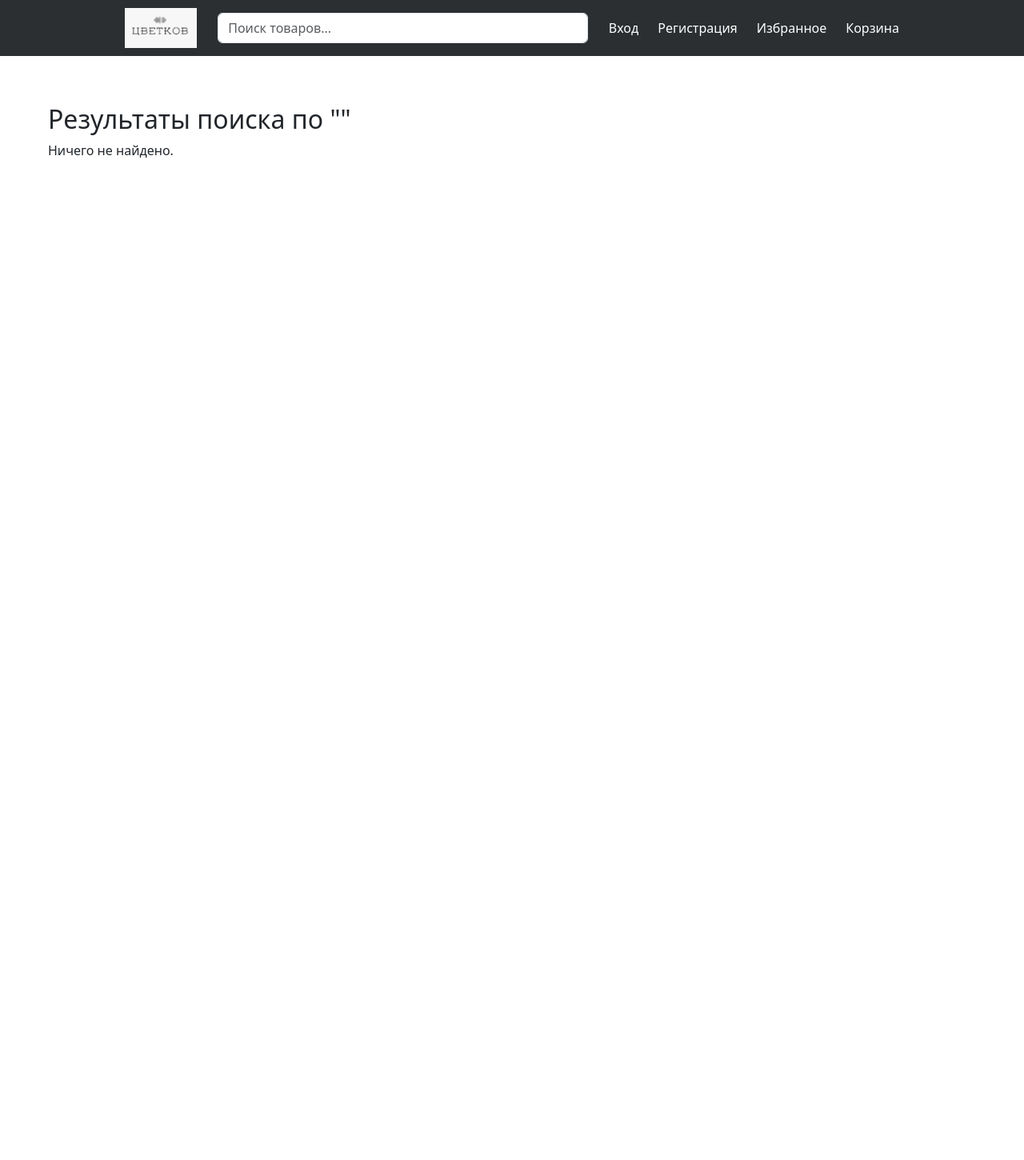
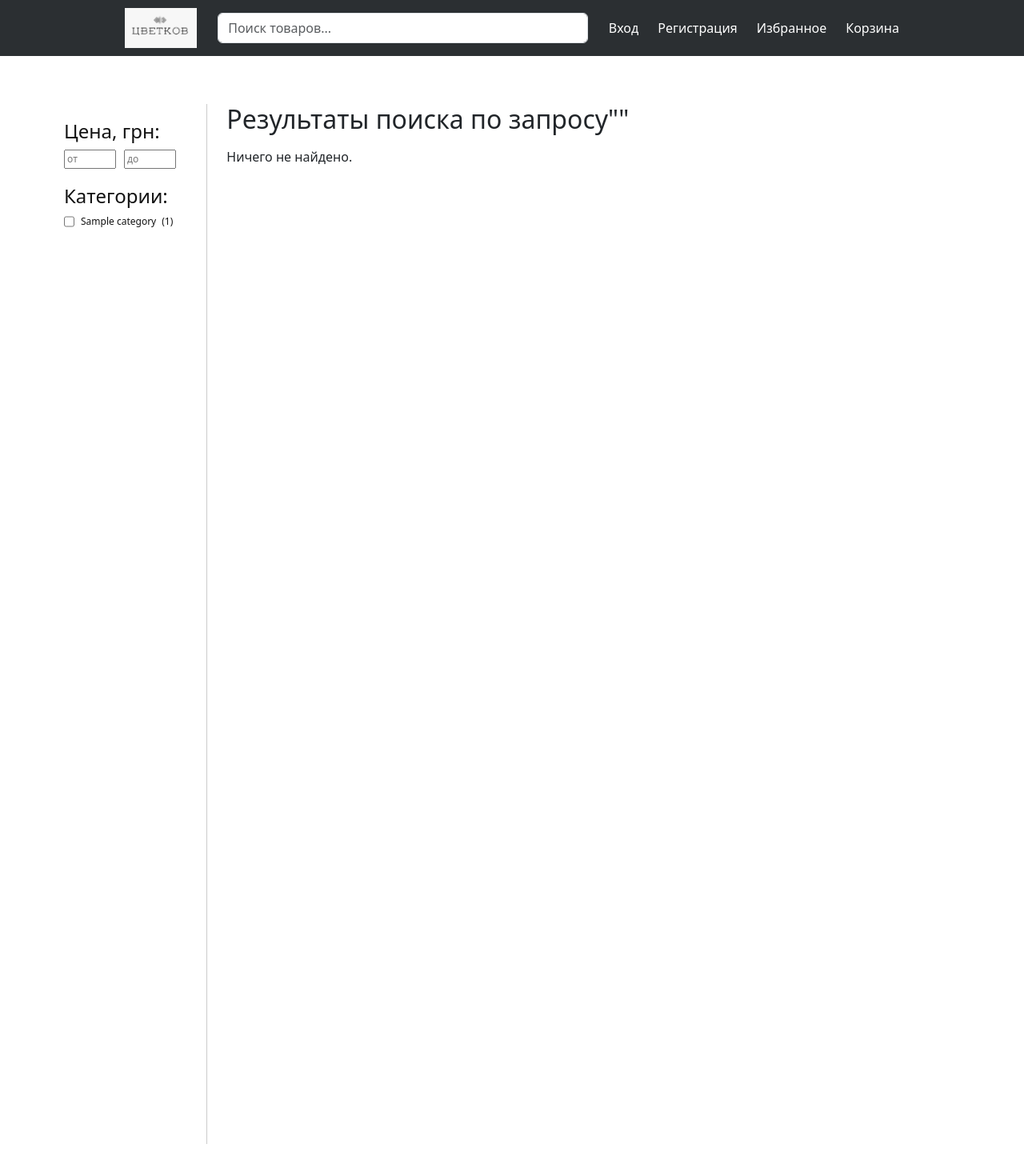
Before and after one commit to 55Alexandr55/Tsvetkov_Shop, a Django app: page /search/ in a window 1280 px wide. Shown: the whole page at 80% size. Before the commit the page ends 198 px from the top, so only its background shows below. Run offline with Django 5.2, Linux system fonts and the light colour scheme; tables that the repository leaves empty hold one stand-in row (values such as "Sample post"); some libraries are stand-ins or nearby versions.

Commit message:
Фикс поиска. Починил выпадающее окно, починил вывод подходящих товаров по запросу + визуал

```diff
--- a/delivery/templates/delivery_form.html
+++ b/delivery/templates/delivery_form.html
@@ -17,7 +17,7 @@
     <div class="mb-3">
       <label class="form-label">Спосіб доставки:</label>
       <select class="form-select" x-model="deliveryMethod">
-        <option value="pickup">Самовивіз</option>
+        <option value="pickup">Самовивіз з м.Одеса проспект Шевченка, 1</option>
         <option value="np">Нова Пошта</option>
       </select>
     </div>
--- a/main/templates/main/base.html
+++ b/main/templates/main/base.html
@@ -54,6 +54,34 @@
             </form>
         </div>
 
+
+        <ul class="list-group position-absolute w-100 z-3 mt-1"
+    x-show="show && results.length"
+    style="max-height: 250px; overflow-y: auto;">
+
+    <!-- Заголовок "История поиска" -->
+    <template x-if="!query.length">
+        <li class="list-group-item active text-white bg-secondary small">
+            История поиска:
+        </li>
+    </template>
+
+    <template x-for="item in results" :key="item.id || item">
+        <li
+            class="list-group-item list-group-item-action"
+            x-text="item.name || item"
+            @click.prevent="selectItem(item)"
+        ></li>
+    </template>
+</ul>
+
+
+
+
+
+
+
+
         <!-- Навигация -->
         <navbar class="header-nav">
             <ul class="header-list d-flex flex-wrap gap-4 m-0 p-0">
@@ -81,8 +109,7 @@
     <script src="{% static 'bootstrap/js/bootstrap.bundle.min.js' %}"></script>
     <script src="https://unpkg.com/alpinejs" defer></script>
 
-
-    <script>
+ <script>
         {% comment %} скрипт для фильтрации {% endcomment %}
         document.addEventListener('DOMContentLoaded', function() {
             const checkboxes = document.querySelectorAll('.category-option input[type="checkbox"]');
--- a/main/templates/main/product/detail.html
+++ b/main/templates/main/product/detail.html
@@ -1,3 +1,5 @@
+from .models import Item, Category
+
 {% extends 'main/base.html' %}
 {% load static %}
 
--- a/main/templates/main/product/search_results.html
+++ b/main/templates/main/product/search_results.html
@@ -1,34 +1,67 @@
 {% extends 'main/base.html' %}
 {% load static %}
 
-{% block title %}
-    {{ item.name }}
-{% endblock title %}
-<link rel="stylesheet" href="{% static 'css/main.css' %}">
+{% block title %}Результаты поиска{% endblock title %}
+
 {% block content %}
-<h2>Результаты поиска по "{{ query }}"</h2>
+<div class="catalog d-flex">
+    <!-- Сайдбар фильтhf -->
+    <form method="get" action="{% url 'main:item_search' %}" class="sidebar" id="filter-form">
 
-{% if products %}
-    <div class="row">
-        {% for product in products %}
-            <div class="col-md-4">
-                <div class="card mb-3">
-                    {% if product.image %}
-                        <img src="{{ product.image.url }}" class="card-img-top" alt="{{ product.name }}">
-                    {% endif %}
-                    <div class="card-body">
-                        <h5 class="card-title">{{ product.name }}</h5>
-                        <p class="card-text">{{ product.description|truncatechars:100 }}</p>
-                        <p class="card-text"><strong>{{ product.price }} ₴</strong></p>
-                    </div>
-                </div>
+        <input type="hidden" name="q" value="{{ query }}">
+
+        <h4 class="price-head">Цена, грн:</h4>
+        <div class="price-range">
+            <input type="number" name="min_price" id="min_price" placeholder="от"
+                   value="{{ request.GET.min_price }}" oninput="debounceApplyFilters()">
+            <input type="number" name="max_price" id="max_price" placeholder="до"
+                   value="{{ request.GET.max_price }}" oninput="debounceApplyFilters()">
+        </div>
+
+        <h4 class="category-head">Категории:</h4>
+        {% for category in categories %}
+            <div class="category-option d-flex gap-2">
+                <input type="checkbox" name="category" id="category-{{ category.slug }}" value="{{ category.slug }}"
+                       {% if category.slug in selected_categories %}checked{% endif %} onchange="applyFilters()">
+                <label for="category-{{ category.slug }}" class="d-flex">
+                    <div class="category-name">{{ category.name }}</div>
+                    <div class="category-len">({{ category.get_item_count }})</div>
+                </label>
             </div>
         {% endfor %}
+    </form>
+
+    <!-- Результаты поиска -->
+    <div class="product-list">
+        <h2 class="mb-3 ms-4">Результаты поиска по запросу"{{ query }}"</h2>
+
+        <div class="card-container d-flex flex-wrap ms-4">
+            {% if products %}
+                {% for item in products %}
+                    <div class="card">
+                        <a href="{% url 'main:item_detail' item.slug %}">
+                            {% if item.image %}
+                                <img src="{{ item.image.url }}" alt="{{ item.name }}" class="product-image">
+                            {% endif %}
+                            <div class="card-info">
+                                <h4>{{ item.name|truncatechars:53 }}</h4>
+                                <p class="price">{{ item.get_price_with_discount|default:item.price|floatformat:0 }} грн</p>
+                            </div>
+                        </a>
+                        <div class="cartc">
+                            <form action="{% url 'cart:cart_add' item.id %}" method="post">
+                                {% csrf_token %}
+                                <button type="submit" class="btn-cart1" aria-label="Добавить в корзину">
+                                    <img src="{% static 'images/cart.png' %}" alt="Корзина"/>
+                                </button>
+                            </form>
+                        </div>
+                    </div>
+                {% endfor %}
+            {% else %}
+                <p>Ничего не найдено.</p>
+            {% endif %}
+        </div>
     </div>
-{% else %}
-    <p>Ничего не найдено.</p>
-{% endif %}
-
-
-
+</div>
 {% endblock content %}
--- a/main/views.py
+++ b/main/views.py
@@ -67,9 +67,15 @@ class ItemDetailView(DetailView):
 def item_search(request):
     query = request.GET.get('q', '')
     items = Item.objects.filter(name__icontains=query) if query else []
-    return render(request, 'main/product/search_results.html', {  "Путь от Темплейтс надо указывать"
+
+    categories = Category.objects.all()
+    selected_categories = request.GET.getlist('category')
+
+    return render(request, 'main/product/search_results.html', {
         'products': items,
-        'query': query
+        'query': query,
+        'categories': categories,
+        'selected_categories': selected_categories,
     })
 
 def item_autocomplete(request):
```
Also changed, not shown: main/templates/main/product/catalog.html (+4 -4 lines), media/products/2025/05/22/free-icon-hearts-14261044.png (added).
